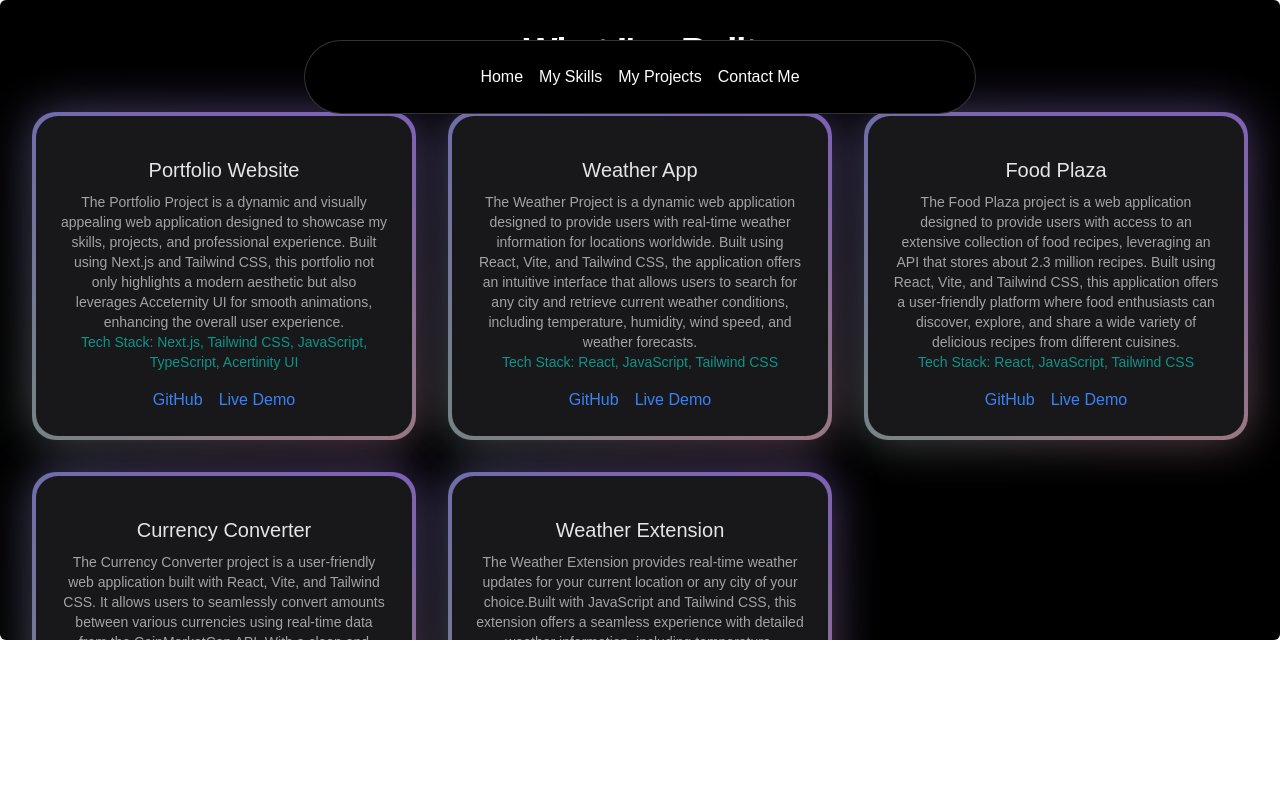
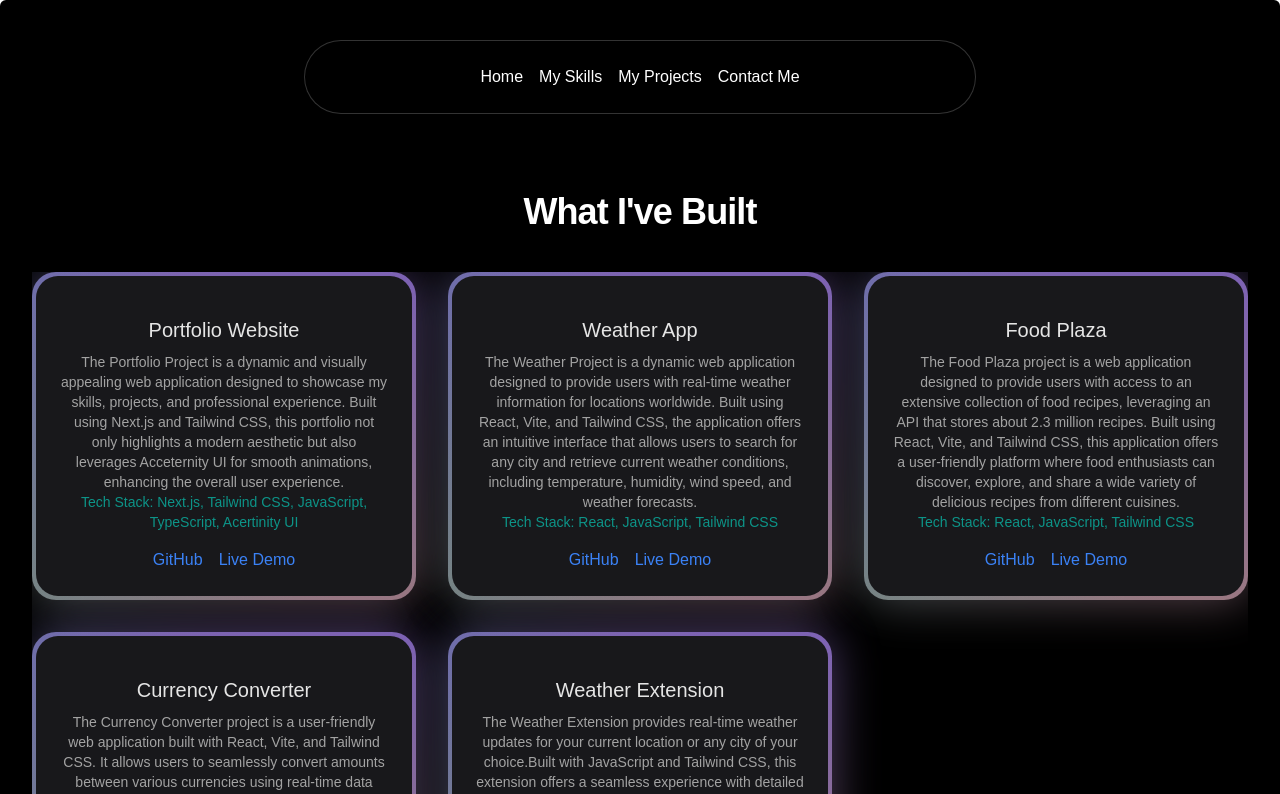
Before and after one commit to Naman12678/Naman-Portfolio, a Next.js app: page /projects in a window 1280 px wide. Shown: the top 794 px of the page. Built offline with nearby package versions, Linux system fonts and the light colour scheme.

Commit message:
refactor: update layout for projects and skills pages; enhance scroll behavior and adjust project IDs

```diff
--- a/src/app/projects/page.tsx
+++ b/src/app/projects/page.tsx
@@ -18,14 +18,14 @@ function Projects() {
     const featuredProjects = projectData.projects.filter((project: Project) => project.isFeatured)
 
     return (
-        <div className='py-12 bg-black h-auto md:h-[40rem] w-full rounded-md flex flex-col items-center justify-center relative overflow-hidden mx-auto md:py-0'>
-            <Navbar/>
+        <div className="py-12 bg-black min-h-screen w-full rounded-md flex flex-col items-center justify-start relative overflow-hidden mx-auto md:py-0">
+            <Navbar />
             <div>
                 <div className="text-center mt-28">
                     <p className="mt-48 text-3xl leading-8 font-extrabold tracking-tight text-white sm:text-4xl">{`What I've Built`}</p>
                 </div>
             </div>
-            <div className='mt-10 mx-8'>
+            <div className="mt-10 mx-8 overflow-y-auto">
                 <div className="grid grid-cols-1 sm:grid-cols-2 lg:grid-cols-3 gap-8 justify-center">
                     {featuredProjects.map((project: Project) => (
                         <div key={project.id} className="flex justify-center">
--- a/src/app/skills/page.tsx
+++ b/src/app/skills/page.tsx
@@ -1,4 +1,5 @@
 'use client'
+
 import skillData from '../../data/skillList.json'
 import { BackgroundGradient } from '../../components/ui/background-gradient'
 import Navbar from '@/components/Navbar'
@@ -17,15 +18,16 @@ function Skills() {
     const featuredSkills = skillData.skills.filter((skill: Skill) => skill.isFeatured)
 
     return (
-        <div className='py-12 bg-black h-auto md:h-[40rem] w-full rounded-md flex flex-col items-center justify-center relative overflow-hidden mx-auto md:py-0'>
-            <Navbar/>
+        <div className='py-12 bg-black h-auto w-full rounded-md flex flex-col items-center justify-center relative overflow-hidden mx-auto'>
+            <Navbar />
             <div>
                 <div className="text-center mt-48">
                     <h2 className="text-base text-teal-600 font-semibold tracking-wide uppercase">My Skills</h2>
                     <p className="mt-2 text-3xl leading-8 font-extrabold tracking-tight text-white sm:text-4xl">What I Excel In</p>
                 </div>
             </div>
-            <div className='mt-10 mx-8'>
+            {/* Scrollable Section */}
+            <div className='mt-10 mx-8 overflow-auto max-h-[30rem] w-full'>
                 <div className="grid grid-cols-1 sm:grid-cols-2 lg:grid-cols-3 gap-8 justify-center">
                     {featuredSkills.map((skill: Skill) => (
                         <div key={skill.id} className="flex justify-center">
--- a/src/data/projectData.json
+++ b/src/data/projectData.json
@@ -78,7 +78,7 @@
         "image": ""
       },
       {
-        "id": 7,
+        "id": 8,
         "title": "Currency Converter",
         "slug": "currency-converter",
         "description": "The Currency Converter project is a user-friendly web application built with React, Vite, and Tailwind CSS. It allows users to seamlessly convert amounts between various currencies using real-time data from the CoinMarketCap API. With a clean and responsive design, the application features a simple interface where users can select their desired currencies and input the amount to be converted.",
@@ -89,7 +89,7 @@
         "image": ""
       },
       {
-        "id": 8,
+        "id": 9,
         "title": "StudyMate",
         "slug": "Mate-study",
         "description": "An incomplete project containing the UI elements of online study buddy platform",
@@ -100,7 +100,7 @@
         "image": ""
       },
       {
-        "id": 7,
+        "id": 10,
         "title": "Weather Extension",
         "slug": "weather-extension",
         "description": "The Weather Extension provides real-time weather updates for your current location or any city of your choice.Built with JavaScript and Tailwind CSS, this extension offers a seamless experience with detailed weather information, including temperature, humidity, wind speed, and more.",
```
